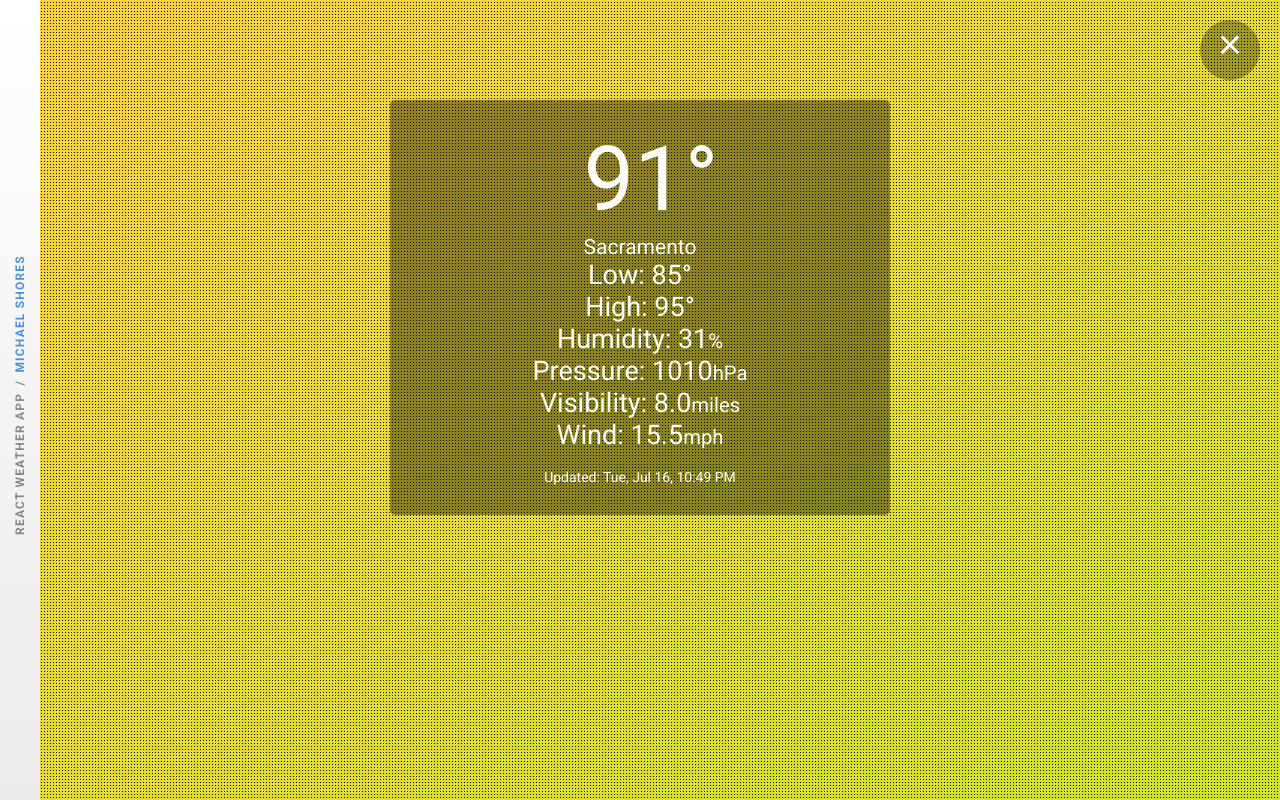
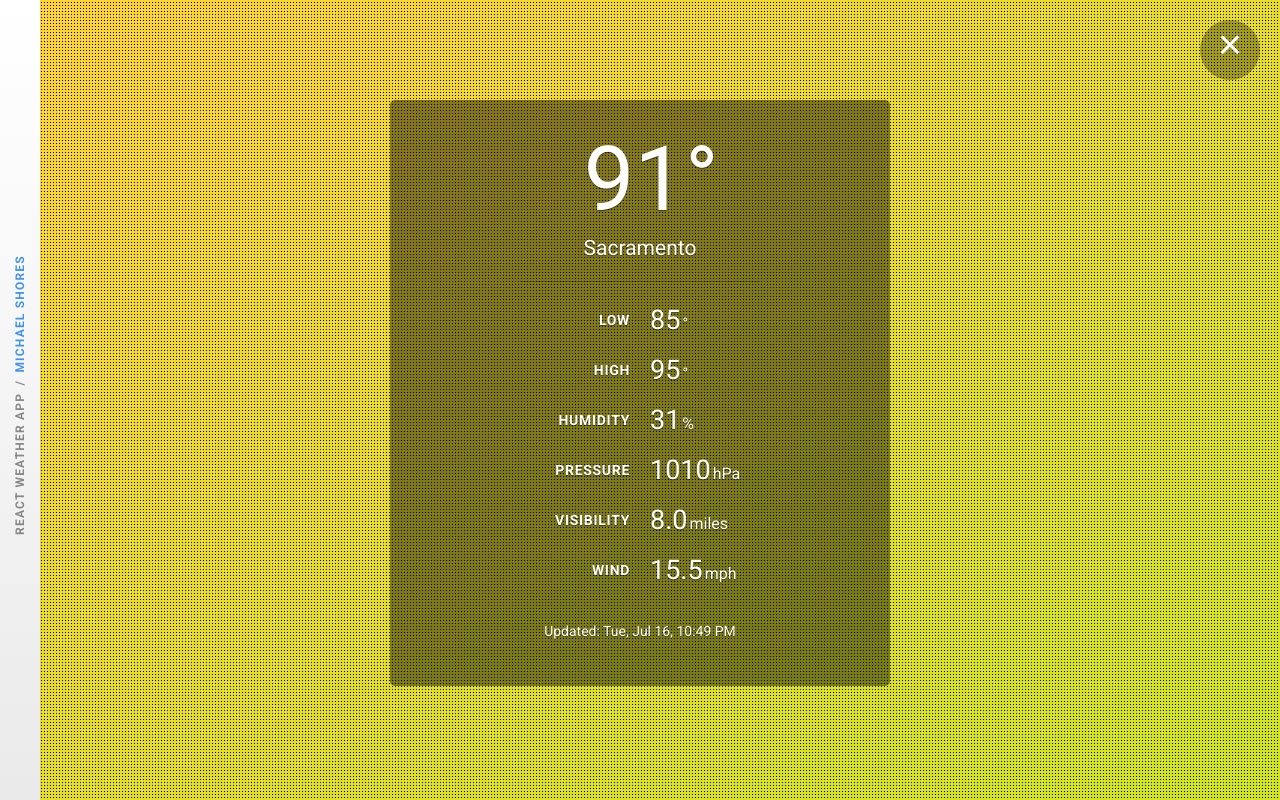
Before and after one commit to MrShores/React-Weather-ZIP, a React (Create React App) app: page / in a window 1280 px wide. Both pictures are taken after a click on the button "Go". Built offline with nearby package versions, Linux system fonts and the light colour scheme.

Commit message:
Animate weather results, change component name

```diff
--- a/src/App.js
+++ b/src/App.js
@@ -5,7 +5,7 @@ import Credits from './components/Credits/Credits';
 import Background from './components/Background/Background';
 import SearchForm from './components/SearchForm/SearchForm';
 import WeatherResults from './components/WeatherResults/WeatherResults';
-import FadeInOut from './hoc/FadeInOut/FadeInOut';
+import AnimateInOut from './hoc/AnimateInOut/AnimateInOut';
 import Axios from 'axios';
 
 
@@ -110,9 +110,17 @@ class App extends Component {
      *  - show the SearchForm
      *  - reset the background gradient to default ('start')
      */
-    weatherResultsCloseHandler = () => {
-        this.setState({currentView: 'searchForm'});
-        this.updateGradientFromTemp(NaN);
+    closeWeatherResultsHandler = () => {
+        // Remove <WeatherResults>
+        this.setState({currentView: ''});
+        // Change gradient
+        setTimeout(() => {
+            this.updateGradientFromTemp(NaN);
+        }, 200);
+        // Fade in the <SearchForm>
+        setTimeout(() => {
+            this.setState({currentView: 'searchForm'});
+        }, 500);
     }
 
     /* Methods
@@ -147,7 +155,7 @@ class App extends Component {
                 <Background gradientColor={this.state.gradientColor} />
                 <div className="WeatherLayout">
 
-                    <FadeInOut
+                    <AnimateInOut
                         in={this.state.currentView === 'searchForm'}
                         timeout={{
                             enter: 500,
@@ -157,9 +165,9 @@ class App extends Component {
                         <SearchForm
                             zipCode={this.state.zipCode}
                             zipCodeSubmit={this.zipCodeSubmitHandler} />
-                    </FadeInOut>
+                    </AnimateInOut>
 
-                    <FadeInOut
+                    <AnimateInOut
                         in={this.state.currentView === 'weatherResults'}
                         timeout={{
                             enter: 500,
@@ -168,8 +176,8 @@ class App extends Component {
                     >
                         <WeatherResults
                             weather={this.state.weather}
-                            closeResults={this.weatherResultsCloseHandler} />
-                    </FadeInOut>
+                            closeResults={this.closeWeatherResultsHandler} />
+                    </AnimateInOut>
 
                 </div>
             </div>
--- a/src/components/SearchForm/SearchForm.module.css
+++ b/src/components/SearchForm/SearchForm.module.css
@@ -7,8 +7,6 @@
     -moz-transform: translate(-50%, -50%);
     -o-transform: translate(-50%, -50%);
     transform: translate(-50%, -50%);
-    padding: 100px 120px;
-
 }
 
 
--- /dev/null
+++ b/src/components/WeatherResults/WeatherResult/WeatherResult.animation.css
@@ -0,0 +1,16 @@
+.weatherResult-appear,
+.weatherResult-enter {
+    opacity: 0;
+}
+
+.weatherResult-appear-active,
+.weatherResult-appear-done,
+.weatherResult-enter-active,
+.weatherResult-enter-done {
+    opacity: 1;
+}
+
+.weatherResult-exit,
+.weatherResult-exit-done {
+    opacity: 0;
+}
--- /dev/null
+++ b/src/components/WeatherResults/WeatherResult/WeatherResult.js
@@ -0,0 +1,42 @@
+import React from 'react';
+import classes from './WeatherResult.module.css';
+import './WeatherResult.animation.css';
+
+import { CSSTransition } from 'react-transition-group';
+
+const result = (props) => {
+
+    const style = {
+        transition: 'opacity 300ms ' + (300 + 60 * props.index) + 'ms ease-out'
+    }
+
+    return (
+        <CSSTransition
+            in={true}
+            timeout={2000}
+            appear={true}
+            classNames="weatherResult"
+            mountOnEnter
+            unmountOnExit
+        >
+            <div
+                className={classes.WeatherResult}
+                style={style}
+            >
+                <div className={classes.Label}>
+                    {props.label}
+                </div>
+                <div className={classes.Value}>
+                    <span className={classes.Number}>
+                        {props.value}
+                    </span>
+                    <span className={classes.Unit}>
+                        {props.unit}
+                    </span>
+                </div>
+            </div>
+        </CSSTransition>
+    );
+};
+
+export default result;
--- /dev/null
+++ b/src/components/WeatherResults/WeatherResult/WeatherResult.module.css
@@ -0,0 +1,35 @@
+.WeatherResult {
+    padding: 1.8em 0 0;
+    display: flex;
+    align-items: center;
+    align-content: space-between;
+    max-width: 240px;
+    margin: 0 auto;
+}
+
+.WeatherResult > div {
+    flex: 1;
+}
+
+.Label {
+    font-size: 1.4em;
+    font-weight: 700;
+    letter-spacing: 0.05em;
+    text-transform: uppercase;
+    text-align: right;
+    padding-right: 0.714em;
+}
+
+.Value {
+    text-align: left;
+    padding-left: 1em;
+}
+
+.Number {
+    font-size: 2.7em;
+}
+
+.Unit {
+    font-size: 1.6em;
+    padding-left: 2px;
+}
--- a/src/components/WeatherResults/WeatherResults.js
+++ b/src/components/WeatherResults/WeatherResults.js
@@ -1,8 +1,13 @@
 import React, { Component } from 'react';
 import classes from './WeatherResults.module.css';
 import CloseButton from './CloseButton/CloseButton';
+import WeatherResult from './WeatherResult/WeatherResult';
 
 class Weather extends Component {
+
+    state = {
+        resultValues: [],
+    }
 
     /**
      * Meter's to miles raw calculation
@@ -55,26 +60,14 @@ class Weather extends Component {
                         {w.main.temp.toFixed()}°
                     </div>
                     <div className={classes.City}>{w.name}</div>
-                    <div>
-                        Low: {w.main.temp_min.toFixed()}°<br />
-                        High: {w.main.temp_max.toFixed()}°
-                    </div>
-                    <div>
-                        Humidity: {w.main.humidity.toFixed()}
-                        <span className={classes.Unit}>%</span>
-                    </div>
-                    <div>
-                        Pressure: {w.main.pressure}
-                        <span className={classes.Unit}>hPa</span>
-                    </div>
-                    <div>
-                        Visibility: {this.metersToMiles(w.visibility)}
-                        <span className={classes.Unit}>miles</span>
-                    </div>
-                    <div>
-                        Wind: {this.windSpeed(w.wind.speed)}
-                        <span className={classes.Unit}>mph</span>
-                    </div>
+
+                    <WeatherResult index={1} label="Low" value={w.main.temp_min.toFixed()} unit="°" />
+                    <WeatherResult index={2} label="High" value={w.main.temp_max.toFixed()} unit="°" />
+                    <WeatherResult index={3} label="Humidity" value={w.main.humidity.toFixed()} unit="%" />
+                    <WeatherResult index={4} label="Pressure" value={w.main.pressure} unit="hPa" />
+                    <WeatherResult index={5} label="Visibility" value={this.metersToMiles(w.visibility)} unit="miles" />
+                    <WeatherResult index={6} label="Wind" value={this.windSpeed(w.wind.speed)} unit="mph" />
+
                     <div className={classes.Updated}>
                         Updated: {this.updatedTime(w.dt)}
                     </div>
--- a/src/components/WeatherResults/WeatherResults.module.css
+++ b/src/components/WeatherResults/WeatherResults.module.css
@@ -1,37 +1,55 @@
 .WeatherResults {
     padding: 100px;
     position: relative;
+    text-shadow: 0 1px 1px hsla(0,0%,0%,0.5);
 }
 
 .Weather {
     max-width: 500px;
-    background: rgba(0,0,0,0.4);
+    background: rgba(0,0,0,0.45);
     border-radius: 5px;
     color: white;
-    font-size: 27px;
+    font-size: 10px;
     margin: 0 auto 0;
-    padding: 35px 40px 30px;
+    padding: 3.5em 4em 3em;
     text-align: center;
 }
 
 .Temperature {
-    font-size: 90px;
+    font-size: 9em;
     text-align: center;
     line-height: 1;
-    padding-left: 22px;
+    padding-left: 0.25em;
 }
 
 .City {
-    font-size: 21px;
-    padding: 10px 0 0;
+    font-size: 2.1em;
+    padding: 0.5em 0 0;
+}
+.City:after {
+    content: "";
+    display: block;
+    border-bottom: 1px solid hsla(0,0%,0%,0.2);
+    margin: 21px auto 4px;
+    width: 0;
+    animation: cityLine 450ms 250ms ease-out forwards;
 }
 
-.Unit {
-    font-size: 0.75em;
+@keyframes cityLine {
+    0% {
+        width: 0;
+    }
+    100% {
+        width: 240px;
+    }
 }
 
 .Updated {
-    font-size: 14px;
+    font-size: 1.4em;
     text-align: center;
-    padding: 18px 0 0;
+    padding: 2.7em 0 1.2em;
 }
+
+@media (max-width: 550px){
+
+}
--- /dev/null
+++ b/src/hoc/AnimateInOut/AnimateInOut.css
@@ -0,0 +1,16 @@
+.animateInOut-appear,
+.animateInOut-enter {
+    opacity: 0;
+}
+
+.animateInOut-appear-active,
+.animateInOut-appear-done,
+.animateInOut-enter-active,
+.animateInOut-enter-done {
+    opacity: 1;
+}
+
+.animateInOut-exit,
+.animateInOut-exit-done {
+    opacity: 0;
+}
--- a/src/hoc/FadeInOut/FadeInOut.js
+++ b/src/hoc/AnimateInOut/AnimateInOut.js
@@ -1,7 +1,7 @@
 import React, { Component } from 'react';
 import PropTypes from 'prop-types';
 import { CSSTransition } from 'react-transition-group';
-import './FadeInOut.css';
+import './AnimateInOut.css';
 
 /**
  * Fade in and out animation wrapper
@@ -9,7 +9,7 @@ import './FadeInOut.css';
  * Composes from the <CSSTransition> component from React Transition Group:
  * http://reactcommunity.org/react-transition-group/css-transition
  */
-class FadeInOut extends Component {
+class AnimateInOut extends Component {
 
     transTime = (state, timeout) => {
         if( typeof(this.props.timeout) === 'object' ){
@@ -31,7 +31,7 @@ class FadeInOut extends Component {
                 appear={true}
                 mountOnEnter={this.props.mountOnEnter ? this.props.mountOnEnter : true }
                 unmountOnExit={this.props.unmountOnExit ? this.props.unmountOnExit : true }
-                classNames="fadeInOut"
+                classNames="animateInOut"
             >
                 {state => (
                     <div
@@ -48,7 +48,7 @@ class FadeInOut extends Component {
 /**
  * Component Props
  */
-FadeInOut.propTypes = {
+AnimateInOut.propTypes = {
     in: PropTypes.bool.isRequired,
     timeout: PropTypes.oneOfType([
         PropTypes.number,
@@ -59,4 +59,4 @@ FadeInOut.propTypes = {
     unmountOnExit: PropTypes.bool,
 }
 
-export default FadeInOut;
+export default AnimateInOut;
--- a/src/hoc/FadeInOut/FadeInOut.css
+++ /dev/null
@@ -1,16 +0,0 @@
-.fadeInOut-appear,
-.fadeInOut-enter {
-    opacity: 0;
-}
-
-.fadeInOut-appear-active,
-.fadeInOut-appear-done,
-.fadeInOut-enter-active,
-.fadeInOut-enter-done {
-    opacity: 1;
-}
-
-.fadeInOut-exit,
-.fadeInOut-exit-done {
-    opacity: 0;
-}
```
